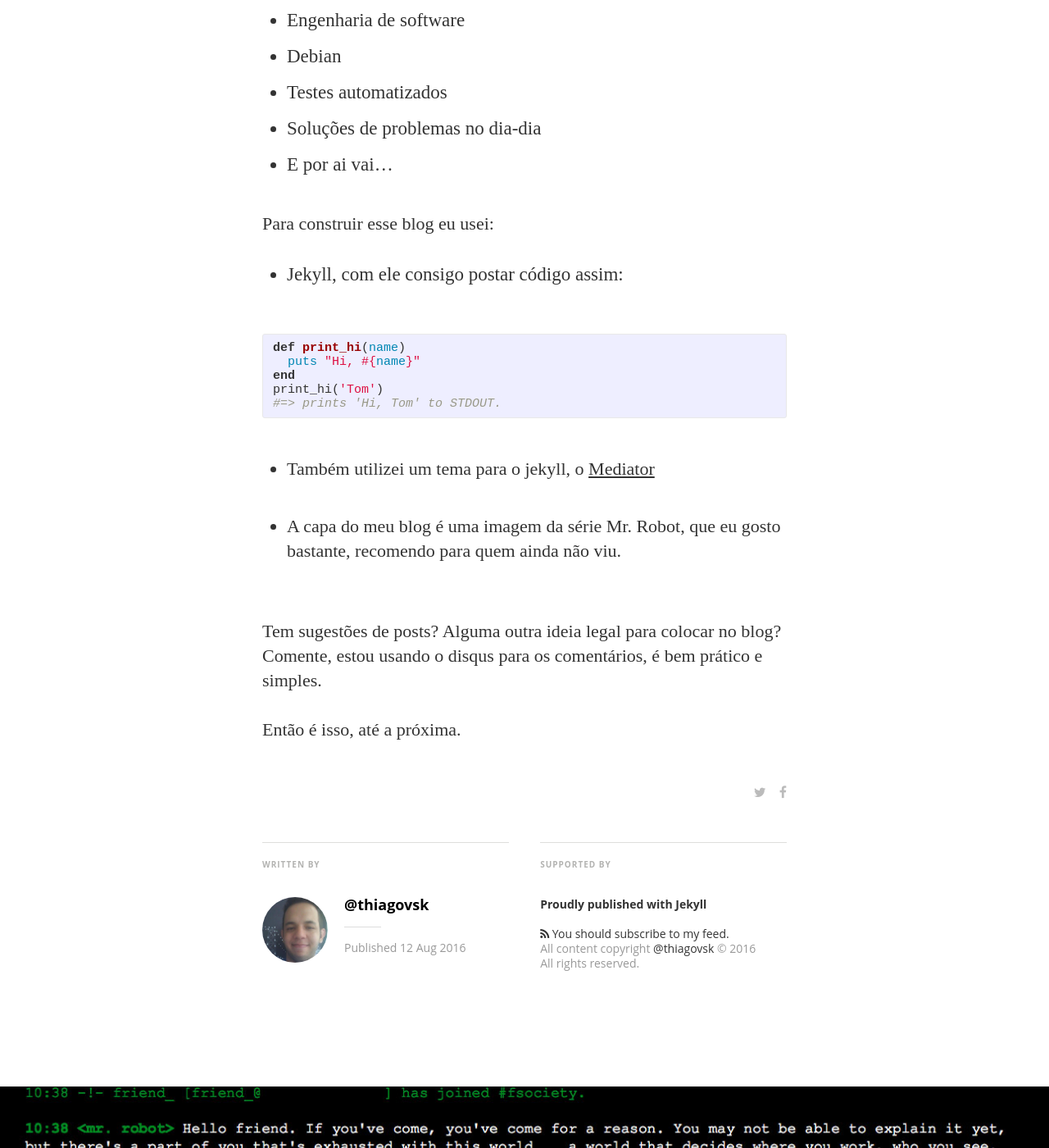
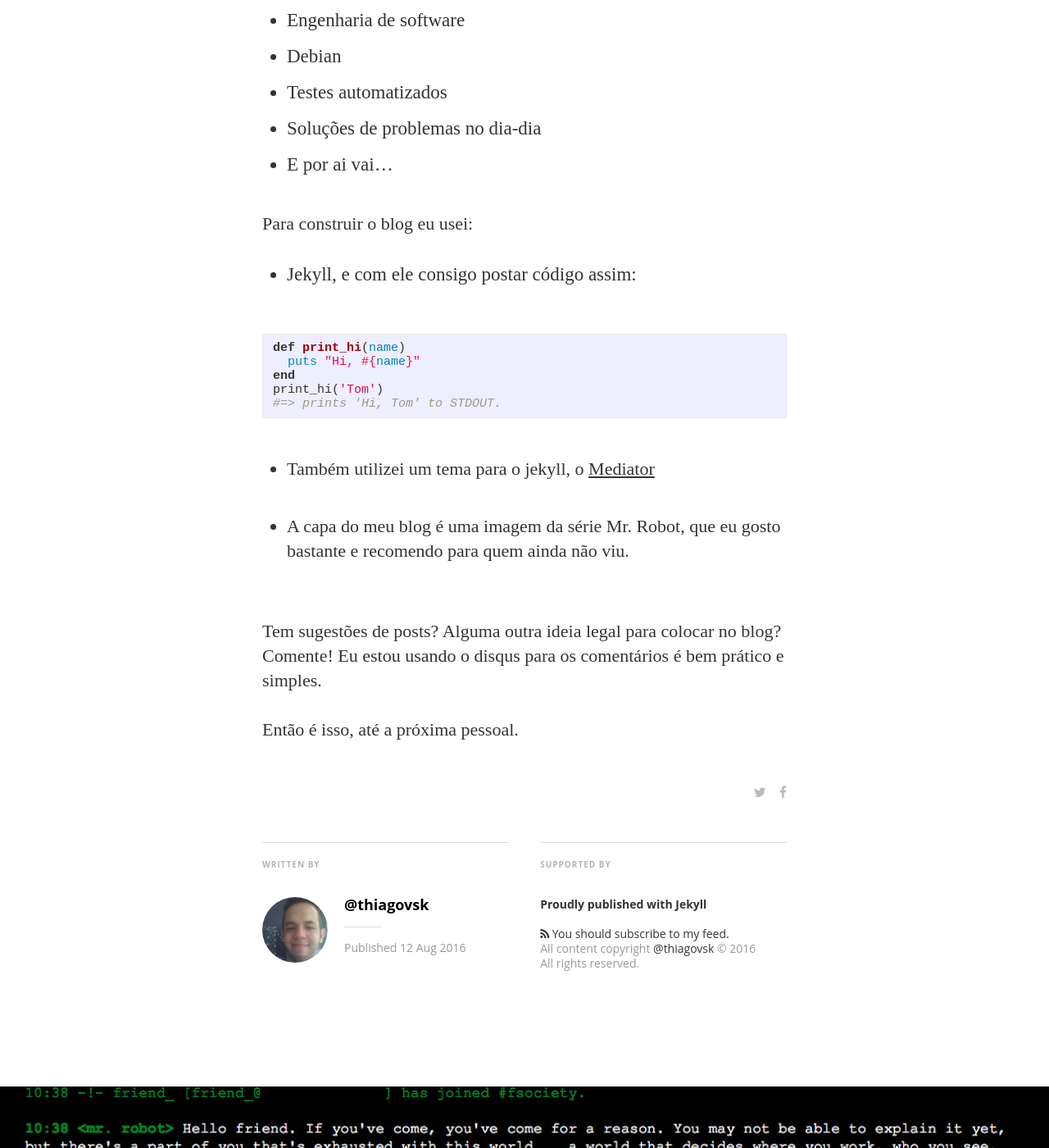
Before and after one commit to thiagovsk/thiagovsk.github.io, a Jekyll site: the page built from _posts/2016-08-12-olá-mundo.md, in a window 1280 px wide and 1400 px high, scrolled down 1514 px. Shown: the whole window at 82% size. Built offline with Jekyll 4.4.1, drawn with Linux system fonts in a browser that asks for light colours; nearby versions of some CDN libraries; some web fonts are replaced; comment, search, counter and statistics services are not loaded.

Commit message:
Fix typo

```diff
--- a/_posts/2016-08-12-olá-mundo.md
+++ b/_posts/2016-08-12-olá-mundo.md
@@ -29,9 +29,9 @@ vou escrever coisas legais aqui também. Sabe o que eu pretendo escrever por aqu
 - Soluções de problemas no dia-dia
 - E por ai vai...
 
-Para construir esse blog eu usei:
+Para construir o blog eu usei:
 
-- Jekyll, com ele consigo postar código assim:
+- Jekyll, e com ele consigo postar código assim:
 
 {% highlight ruby %}
 def print_hi(name)
@@ -43,10 +43,10 @@ print_hi('Tom')
 
 - Também utilizei um tema para o jekyll, o [Mediator](https://github.com/dirkfabisch/mediator)
 
-- A capa do meu blog é uma imagem da série Mr. Robot, que eu gosto bastante,
+- A capa do meu blog é uma imagem da série Mr. Robot, que eu gosto bastante e
 recomendo para quem ainda não viu.
 
-Tem sugestões de posts? Alguma outra ideia legal para colocar no blog? Comente, estou
-usando o disqus para os comentários, é bem prático e simples.
+Tem sugestões de posts? Alguma outra ideia legal para colocar no blog? Comente!
+Eu estou usando o disqus para os comentários é bem prático e simples.
 
-Então é isso, até a próxima.
+Então é isso, até a próxima pessoal.
```
